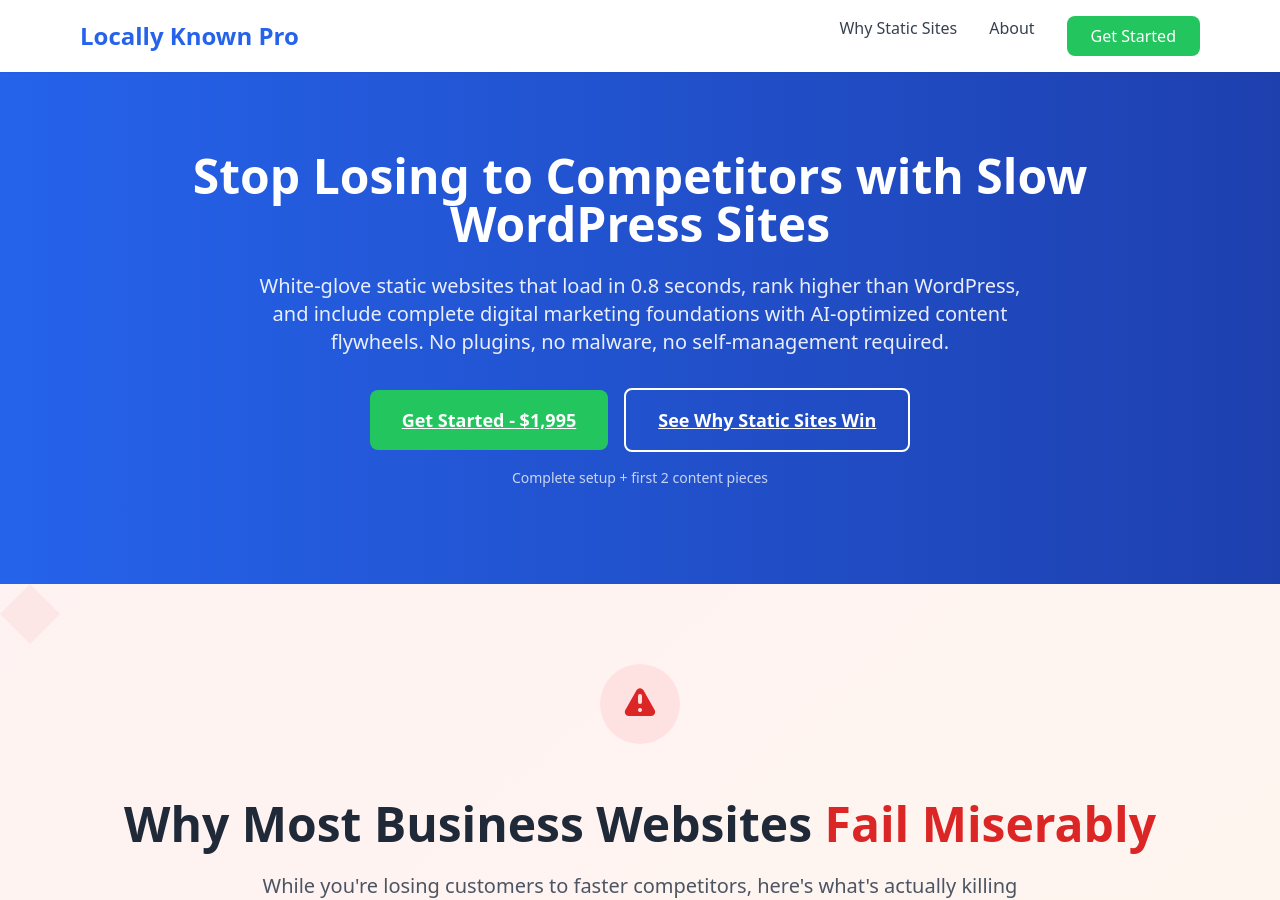
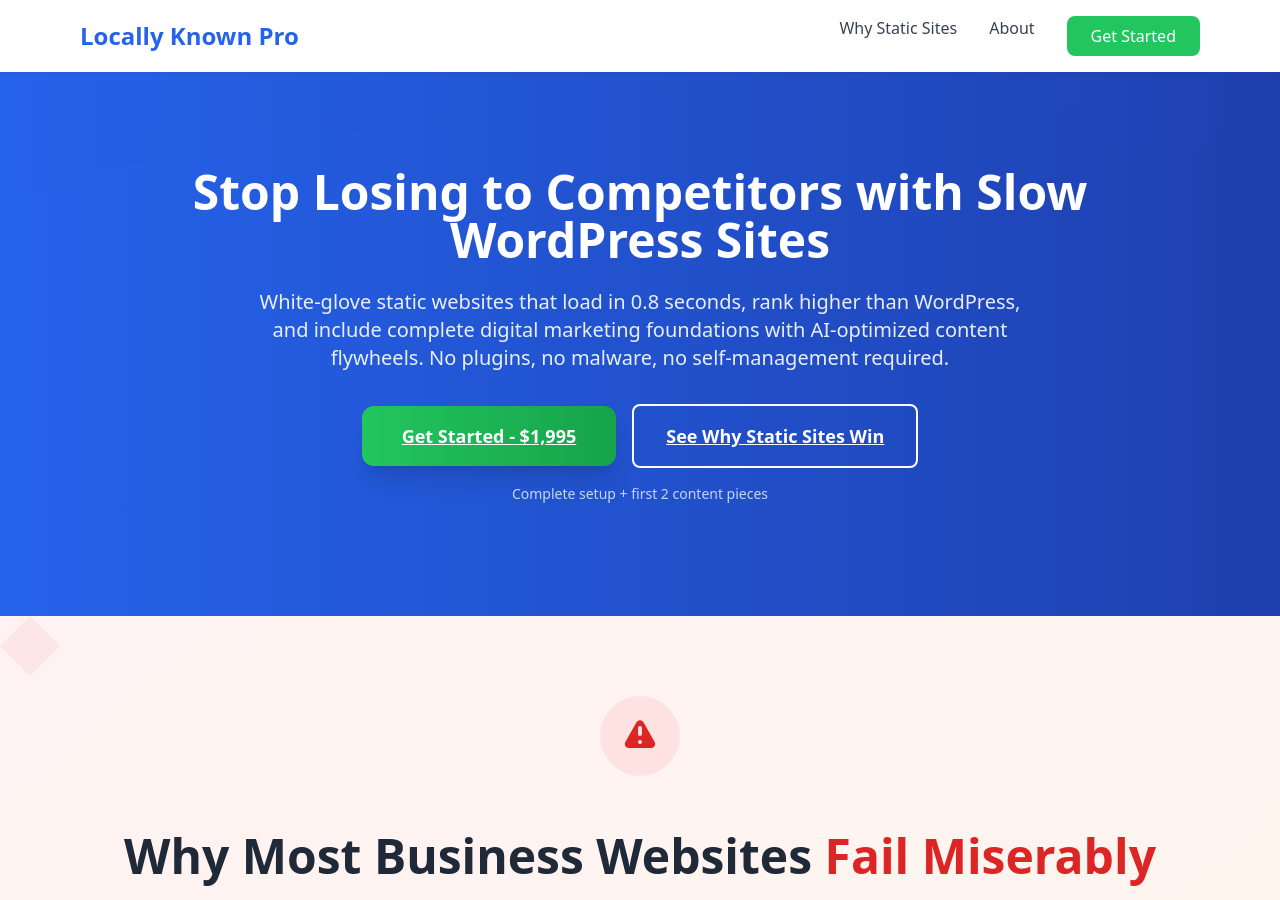
Before and after one commit to gtmsetupservice/locallyknown.pro, a Jekyll site: the page built from index.md, in a window 1280 px wide and 900 px high. Built offline with Jekyll 4.4.1, drawn with Linux system fonts in a browser that asks for light colours; nearby versions of some CDN libraries.

Commit message:
Apply modern UIDeck-inspired design elements to LocallyKnown.pro
- Added custom SVG background patterns for visual depth
- Enhanced hero section with background pattern and improved CTA styling
- Added green pattern background to solution section
- Upgraded CTA button with gradient, shadows, and hover animations
- Improved visual hierarchy with better spacing and transitions

🤖 Generated with [Claude Code](https://claude.ai/code)

Co-Authored-By: Claude <noreply@anthropic.com>

```diff
--- a/index.md
+++ b/index.md
@@ -5,8 +5,11 @@ description: Complete digital marketing foundations with bulletproof static site
 ---
 
 <!-- Hero Section -->
-<section class="bg-gradient-to-r from-blue-600 to-blue-800 text-white py-20">
-    <div class="max-w-6xl mx-auto px-4">
+<section class="bg-gradient-to-r from-blue-600 to-blue-800 text-white py-24 relative overflow-hidden">
+    <!-- Background SVG Pattern -->
+    <div class="absolute inset-0 opacity-10" style="background-image: url('/assets/images/bg-hero-static.svg'); background-size: cover; background-position: center;"></div>
+
+    <div class="max-w-6xl mx-auto px-4 relative z-10">
         <div class="text-center">
         <h1 class="text-5xl font-bold mb-6 text-white">
             Stop Losing to Competitors with Slow WordPress Sites
@@ -15,7 +18,7 @@ description: Complete digital marketing foundations with bulletproof static site
             White-glove static websites that load in 0.8 seconds, rank higher than WordPress, and include complete digital marketing foundations with AI-optimized content flywheels. No plugins, no malware, no self-management required.
         </p>
         <div class="flex flex-col sm:flex-row gap-4 justify-center items-center">
-            <a href="#contact" class="bg-green-500 hover:bg-green-600 text-white font-bold py-4 px-8 rounded-lg text-lg transition">
+            <a href="#contact" class="bg-gradient-to-r from-green-500 to-green-600 hover:from-green-600 hover:to-green-700 text-white font-bold py-4 px-10 rounded-xl text-lg shadow-xl hover:shadow-2xl transform hover:-translate-y-1 transition-all duration-200">
                 Get Started - $1,995
             </a>
             <a href="#comparison" class="border-2 border-white text-white hover:bg-white hover:text-blue-800 font-bold py-4 px-8 rounded-lg text-lg transition">
@@ -164,6 +167,9 @@ description: Complete digital marketing foundations with bulletproof static site
 
 <!-- Solution Section -->
 <section class="py-20 bg-gradient-to-br from-blue-50 via-green-25 to-blue-100 relative overflow-hidden">
+    <!-- Background Pattern -->
+    <div class="absolute inset-0 opacity-20" style="background-image: url('/assets/images/bg-green-pattern.svg'); background-size: cover; background-position: center;"></div>
+
     <!-- Background Elements -->
     <div class="absolute inset-0 opacity-10">
         <svg width="100" height="100" viewBox="0 0 100 100" xmlns="http://www.w3.org/2000/svg">
```
Also changed, not shown: assets/images/bg-dots.svg (added), assets/images/bg-green-pattern.svg (added), assets/images/bg-hero-static.svg (added), assets/images/bg-shape-1.svg (added), assets/images/bg-shape-2.svg (added).
